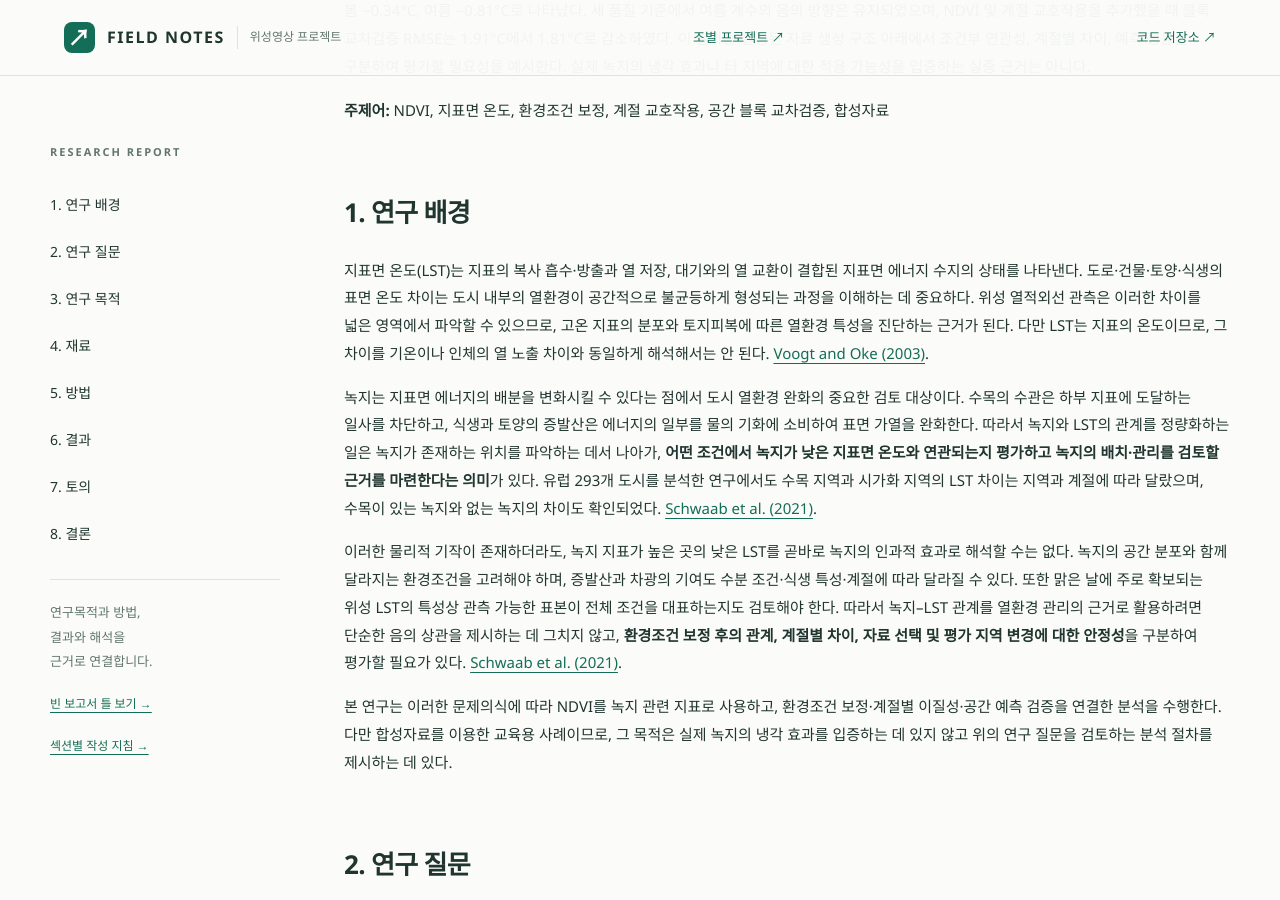
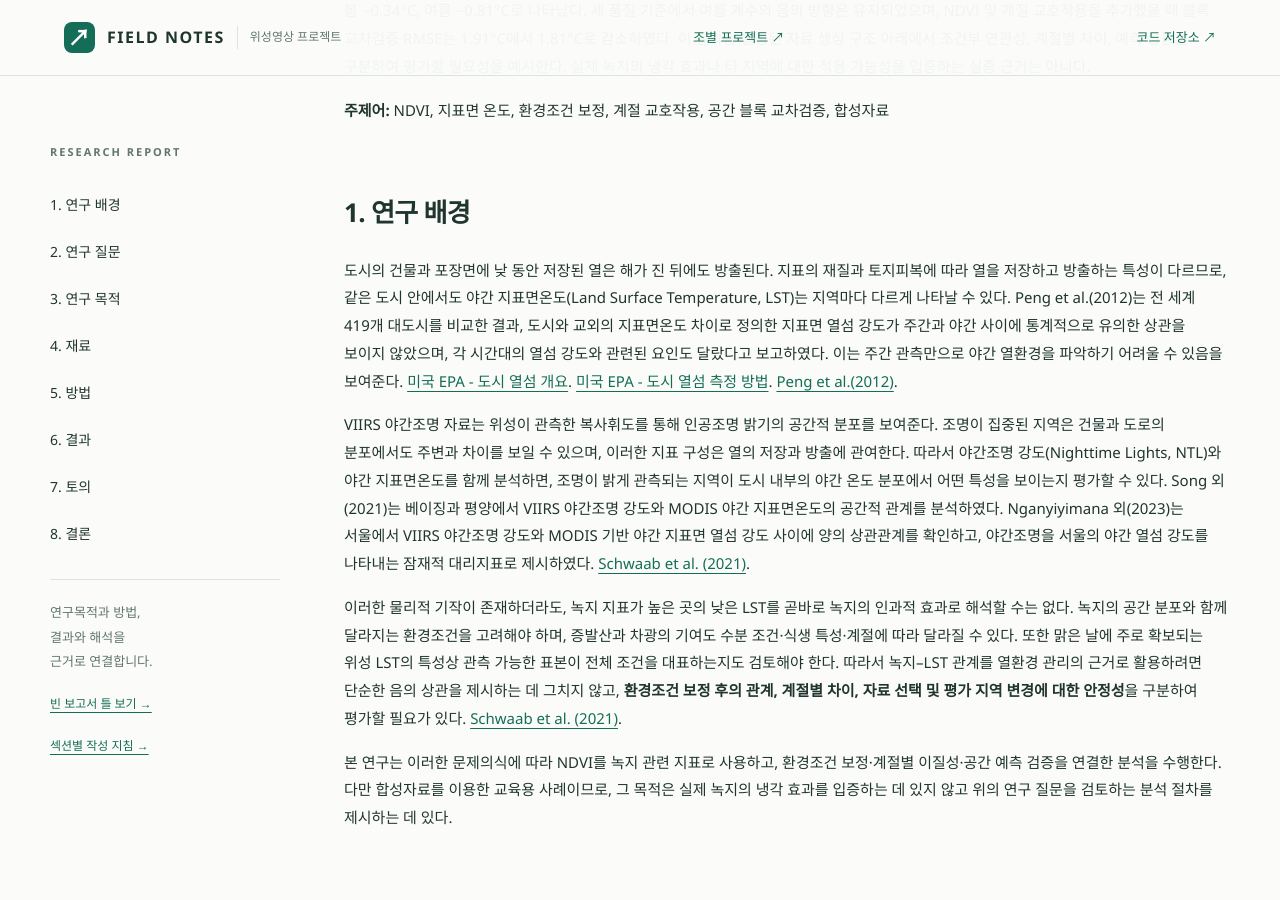
Before and after one commit to sungjun0107/-class2026_02_surveying_team2, a Jekyll site: the page built from docs/index.md, in a window 1280 px wide and 900 px high, scrolled down 1662 px. Built offline with Jekyll 4.4.1, drawn with Linux system fonts in a browser that asks for light colours.

Commit message:
Update index.md

```diff
--- a/docs/index.md
+++ b/docs/index.md
@@ -19,9 +19,13 @@ badge: "측량학 2조 프로젝트"
 
 ## 1. 연구 배경 {#background}
 
-지표면 온도(LST)는 지표의 복사 흡수·방출과 열 저장, 대기와의 열 교환이 결합된 지표면 에너지 수지의 상태를 나타낸다. 도로·건물·토양·식생의 표면 온도 차이는 도시 내부의 열환경이 공간적으로 불균등하게 형성되는 과정을 이해하는 데 중요하다. 위성 열적외선 관측은 이러한 차이를 넓은 영역에서 파악할 수 있으므로, 고온 지표의 분포와 토지피복에 따른 열환경 특성을 진단하는 근거가 된다. 다만 LST는 지표의 온도이므로, 그 차이를 기온이나 인체의 열 노출 차이와 동일하게 해석해서는 안 된다. [Voogt and Oke (2003)](https://doi.org/10.1016/S0034-4257(03)00079-8).
+ 도시의 건물과 포장면에 낮 동안 저장된 열은 해가 진 뒤에도 방출된다. 지표의 재질과 토지피복에 따라 열을 저장하고 방출하는 특성이 다르므로, 같은 도시 안에서도 야간 지표면온도(Land Surface Temperature, LST)는 지역마다 다르게 나타날 수 있다. Peng et al.(2012)는 전 세계 419개 대도시를 비교한 결과, 도시와 교외의 지표면온도 차이로 정의한 지표면 열섬 강도가 주간과 야간 사이에 통계적으로 유의한 상관을 보이지 않았으며, 각 시간대의 열섬 강도와 관련된 요인도 달랐다고 보고하였다. 이는 주간 관측만으로 야간 열환경을 파악하기 어려울 수 있음을 보여준다. [미국 EPA - 도시 열섬 개요](https://www.epa.gov/heatislands/what-are-heat-islands).
+[미국 EPA - 도시 열섬 측정 방법](https://www.epa.gov/heatislands/measuring-heat-islands).
+ [Peng et al.(2012)](https://sites.bu.edu/cliveg/files/2013/11/peng-uhi-est-2012.pdf
+).
 
-녹지는 지표면 에너지의 배분을 변화시킬 수 있다는 점에서 도시 열환경 완화의 중요한 검토 대상이다. 수목의 수관은 하부 지표에 도달하는 일사를 차단하고, 식생과 토양의 증발산은 에너지의 일부를 물의 기화에 소비하여 표면 가열을 완화한다. 따라서 녹지와 LST의 관계를 정량화하는 일은 녹지가 존재하는 위치를 파악하는 데서 나아가, **어떤 조건에서 녹지가 낮은 지표면 온도와 연관되는지 평가하고 녹지의 배치·관리를 검토할 근거를 마련한다는 의미**가 있다. 유럽 293개 도시를 분석한 연구에서도 수목 지역과 시가화 지역의 LST 차이는 지역과 계절에 따라 달랐으며, 수목이 있는 녹지와 없는 녹지의 차이도 확인되었다. [Schwaab et al. (2021)](https://doi.org/10.1038/s41467-021-26768-w).
+ VIIRS 야간조명 자료는 위성이 관측한 복사휘도를 통해 인공조명 밝기의 공간적 분포를 보여준다. 조명이 집중된 지역은 건물과 도로의 분포에서도 주변과 차이를 보일 수 있으며, 이러한 지표 구성은 열의 저장과 방출에 관여한다. 따라서 야간조명 강도(Nighttime Lights, NTL)와 야간 지표면온도를 함께 분석하면, 조명이 밝게 관측되는 지역이 도시 내부의 야간 온도 분포에서 어떤 특성을 보이는지 평가할 수 있다. Song 외(2021)는 베이징과 평양에서 VIIRS 야간조명 강도와 MODIS 야간 지표면온도의 공간적 관계를 분석하였다. Nganyiyimana 외(2023)는 서울에서 VIIRS 야간조명 강도와 MODIS 기반 야간 지표면 열섬 강도 사이에 양의 상관관계를 확인하고, 야간조명을 서울의 야간 열섬 강도를 나타내는 잠재적 대리지표로 제시하였다.
+ [Schwaab et al. (2021)](https://doi.org/10.1038/s41467-021-26768-w).
 
 이러한 물리적 기작이 존재하더라도, 녹지 지표가 높은 곳의 낮은 LST를 곧바로 녹지의 인과적 효과로 해석할 수는 없다. 녹지의 공간 분포와 함께 달라지는 환경조건을 고려해야 하며, 증발산과 차광의 기여도 수분 조건·식생 특성·계절에 따라 달라질 수 있다. 또한 맑은 날에 주로 확보되는 위성 LST의 특성상 관측 가능한 표본이 전체 조건을 대표하는지도 검토해야 한다. 따라서 녹지–LST 관계를 열환경 관리의 근거로 활용하려면 단순한 음의 상관을 제시하는 데 그치지 않고, **환경조건 보정 후의 관계, 계절별 차이, 자료 선택 및 평가 지역 변경에 대한 안정성**을 구분하여 평가할 필요가 있다. [Schwaab et al. (2021)](https://doi.org/10.1038/s41467-021-26768-w).
 
```
